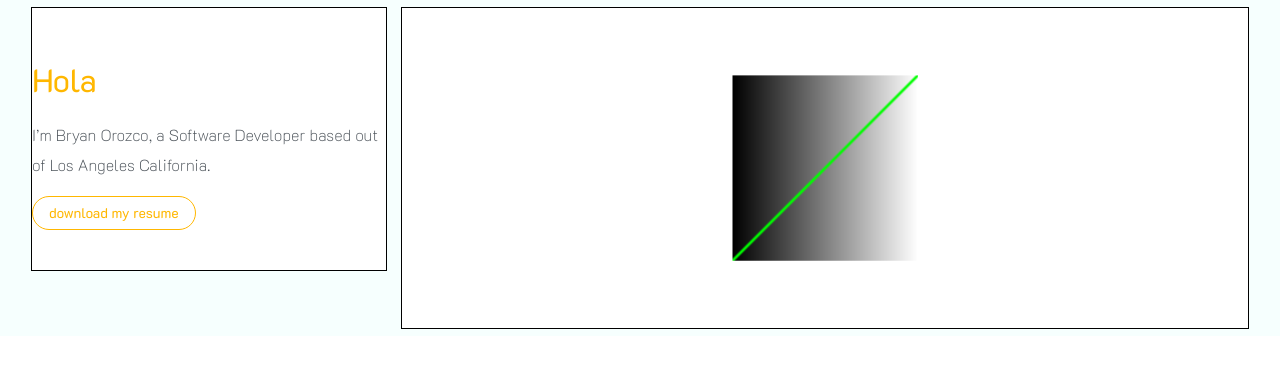
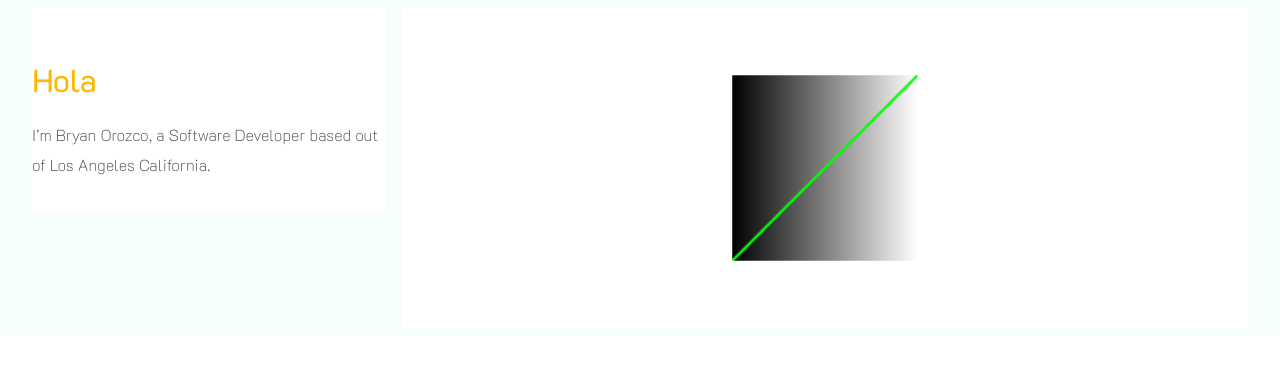
Before and after one commit to borozcod/bryanorozco.com, a Next.js app: page / in a window 1280 px wide. Shown: the top 368 px of the page. Built offline with nearby package versions, Linux system fonts and the light colour scheme.

Commit message:
updated for deployment

```diff
--- a/pages/_document.js
+++ b/pages/_document.js
@@ -6,7 +6,7 @@ class MyDocument extends Document {
       <Html>
         <Head>
             <link rel="preconnect" href="https://fonts.googleapis.com"/>
-            <link rel="preconnect" href="https://fonts.gstatic.com" crossOrigin={true} />
+            <link rel="preconnect" href="https://fonts.gstatic.com" crossOrigin="true" />
             <link href="https://fonts.googleapis.com/css2?family=K2D:ital,wght@0,100;0,200;0,300;0,400;0,500;0,600;0,700;0,800;1,100;1,200;1,300;1,400;1,500;1,600;1,700;1,800&display=swap" rel="stylesheet"/>
         </Head>
         <body>
--- a/src/app/components/box.js
+++ b/src/app/components/box.js
@@ -57,7 +57,7 @@ const Box = () => {
 
   return (
     <div className="h5">
-      <Canvas dpr={Math.max(window.devicePixelRatio, 2)}>
+      <Canvas>
         <Box/>
       </Canvas>
     </div>
--- a/src/app/layout.js
+++ b/src/app/layout.js
@@ -13,7 +13,7 @@ export default function RootLayout({ children }) {
     <html lang="en">
       <head>
         <link rel="preconnect" href="https://fonts.googleapis.com"/>
-        <link rel="preconnect" href="https://fonts.gstatic.com" crossOrigin={true} />
+        <link rel="preconnect" href="https://fonts.gstatic.com" crossOrigin="true" />
         <link href="https://fonts.googleapis.com/css2?family=K2D:ital,wght@0,100;0,200;0,300;0,400;0,500;0,600;0,700;0,800;1,100;1,200;1,300;1,400;1,500;1,600;1,700;1,800&display=swap" rel="stylesheet"/>
       </head>
       <body className={inter.className}>{children}</body>
--- a/src/app/page.js
+++ b/src/app/page.js
@@ -7,14 +7,13 @@ export default function Home() {
         <div className="mw9 center ph3-ns">
           <div className="cf ph2-ns">
             <div className="fl w-100 w-30-ns pa2">
-              <div className="outline bg-white pv4">
+              <div className="bg-white pv4">
                 <h1 className="gold">Hola</h1>
                 <p>I’m Bryan Orozco, a Software Developer based out of Los Angeles California. </p>
-                <a className="mt3 f6 no-underline br-pill ba ph3 pv2 mb2 dib gold" href="#0">download my resume</a>
               </div>
             </div>
             <div className="fl w-100 w-70-ns pa2">
-              <div className="outline bg-white pv4">
+              <div className="bg-white pv4">
                 <Box />
               </div>
             </div>
```
